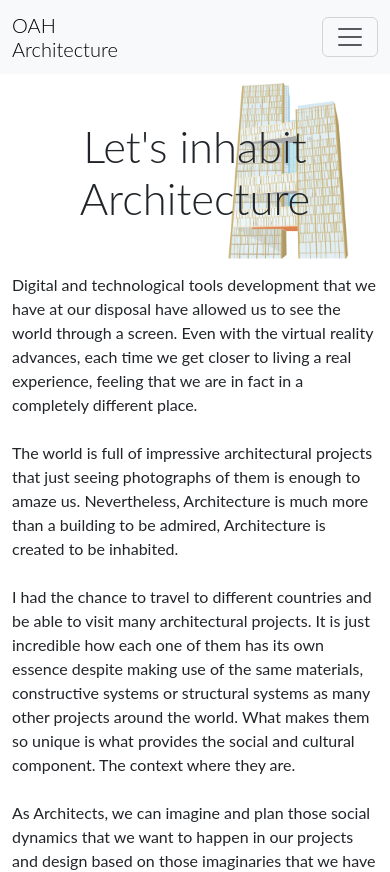
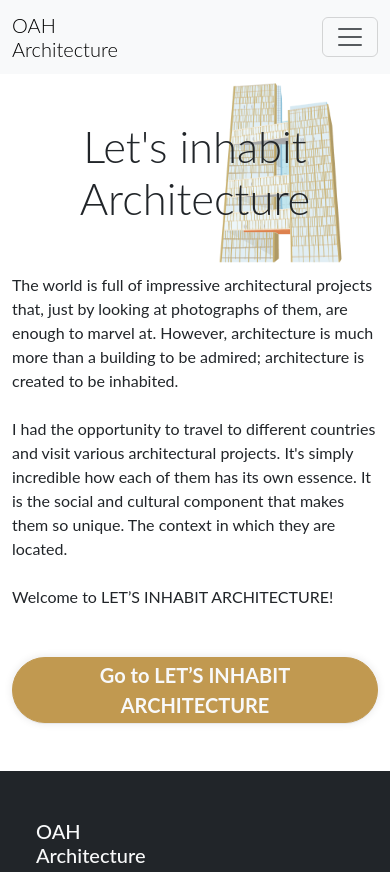
Before and after one commit to emiowa/next-oah, a Next.js app: page /blog/lets-inhabit-architecture in a window 390 px wide. Shown: the top 872 px of the page. Built offline with nearby package versions, Linux system fonts and the light colour scheme.

Commit message:
actualizacion y correccion del texto para ser mas conciso, aun no se ha organizado el responsive design

```diff
--- a/components/Footer.js
+++ b/components/Footer.js
@@ -1,16 +1,11 @@
 import React from 'react';
 import 'bootstrap/dist/css/bootstrap.min.css';
 import Link from 'next/link';
-import { useRouter } from 'next/router';
 import VillaSavoyeAnimation from './VillaSavoyeAnimation';
 
 export default function Footer(){
-	const router = useRouter();
-
 	return (
 			<div>
-				{/* <link href="https://getbootstrap.com/docs/5.3/dist/css/bootstrap.min.css" rel="stylesheet" integrity="sha384-4bw+/aepP/YC94hEpVNVgiZdgIC5+VKNBQNGCHeKRQN+PtmoHDEXuppvnDJzQIu9" crossOrigin="anonymous"/> */}
-
 				<div classNameName="container">
 					<div className="py-5 bg-dark">
 						<div className="row">
@@ -41,7 +36,6 @@ export default function Footer(){
 						</div>
 					</div>
 				</div>
-				{/* <script src="https://getbootstrap.com/docs/5.3/dist/js/bootstrap.bundle.min.js" integrity="sha384-HwwvtgBNo3bZJJLYd8oVXjrBZt8cqVSpeBNS5n7C8IVInixGAoxmnlMuBnhbgrkm" crossOrigin="anonymous"></script> */}
 				<script src="https://unpkg.com/boxicons@2.1.4/dist/boxicons.js"></script>
 			</div>
 	)
--- a/pages/_app.js
+++ b/pages/_app.js
@@ -12,7 +12,9 @@ function MyApp({ Component, pageProps }) {
     import('bootstrap/dist/js/bootstrap');
   }, []);
 
-  return <Component {...pageProps} />;
+  return(
+      <Component {...pageProps} />
+  )
 }
 
 export default MyApp;
--- a/pages/blog/lets-inhabit-architecture.js
+++ b/pages/blog/lets-inhabit-architecture.js
@@ -8,17 +8,15 @@ export default function LetsInhabitArch(){
 						<div className='row d-flex'>
 							<div className="col-lg-6 ms-lg-5 textStyleResponsive">
 								<h1 className="display-lg-2 display-1 text-center mt-5 mb-5">Let's inhabit Architecture</h1>
-								<p className="paragraphStyle">Digital and technological tools development that we have at our disposal have allowed us to see the world through a screen. Even with the virtual reality advances, each time we get closer to living a real experience, feeling that we are in fact in a completely different place.<br /><br />
-								The world is full of impressive architectural projects that just seeing photographs of them is enough to amaze us. Nevertheless, Architecture is much more than a building to be admired, Architecture is created to be inhabited.<br /><br />
-								I had the chance to travel to different countries and be able to visit many architectural projects. It is just incredible how each one of them has its own essence despite making use of the same materials, constructive systems or structural systems as many other projects around the world. What makes them so unique is what provides the social and cultural component. The context where they are.<br /><br />
-								As Architects, we can imagine and plan those social dynamics that we want to happen in our projects and design based on those imaginaries that we have created, however, what develops there can be completely different. Sociocultural dynamics, the way how people make use of the spaces and how they adapt them to respond properly to their real needs are some of the situations I will share in this section. Show the reality of how these projects look after years of construction.<br /><br />
+								<p className="paragraphStyle">The world is full of impressive architectural projects that, just by looking at photographs of them, are enough to marvel at. However, architecture is much more than a building to be admired; architecture is created to be inhabited.<br /><br />
+								I had the opportunity to travel to different countries and visit various architectural projects. It's simply incredible how each of them has its own essence. It is the social and cultural component that makes them so unique. The context in which they are located.<br /><br />
 								Welcome to LET’S INHABIT ARCHITECTURE!</p>
 								<div className="mt-5 text-center">
 									<button className="goToButtonLIA">Go to LET’S INHABIT ARCHITECTURE</button>
 								</div>
 							</div>
-							<div className="styleBackgroundBlogAnimation">
-								<PlazaLibertadAnimation className='img-fluid position-relative plazaLibertadAnimationStyle'/>
+							<div className='styleBackgroundBlogAnimation'>
+								<PlazaLibertadAnimation className='img-fluid plazaLibertadAnimationStyle'/>
 							</div>
 						</div>
 					</div>
--- a/styles/blog.css
+++ b/styles/blog.css
@@ -8,8 +8,8 @@
     position: relative;
 }
 .plazaLibertadAnimationStyle{
-    width: 92vw;
-    right: -28vw;
+    width: 100vw;
+    right: -25vw;
     position: relative;
 }
 
```
Also changed, not shown: components/Layout.js (+7 -7 lines), pages/blog/user-stories.js (+4 -4 lines).
